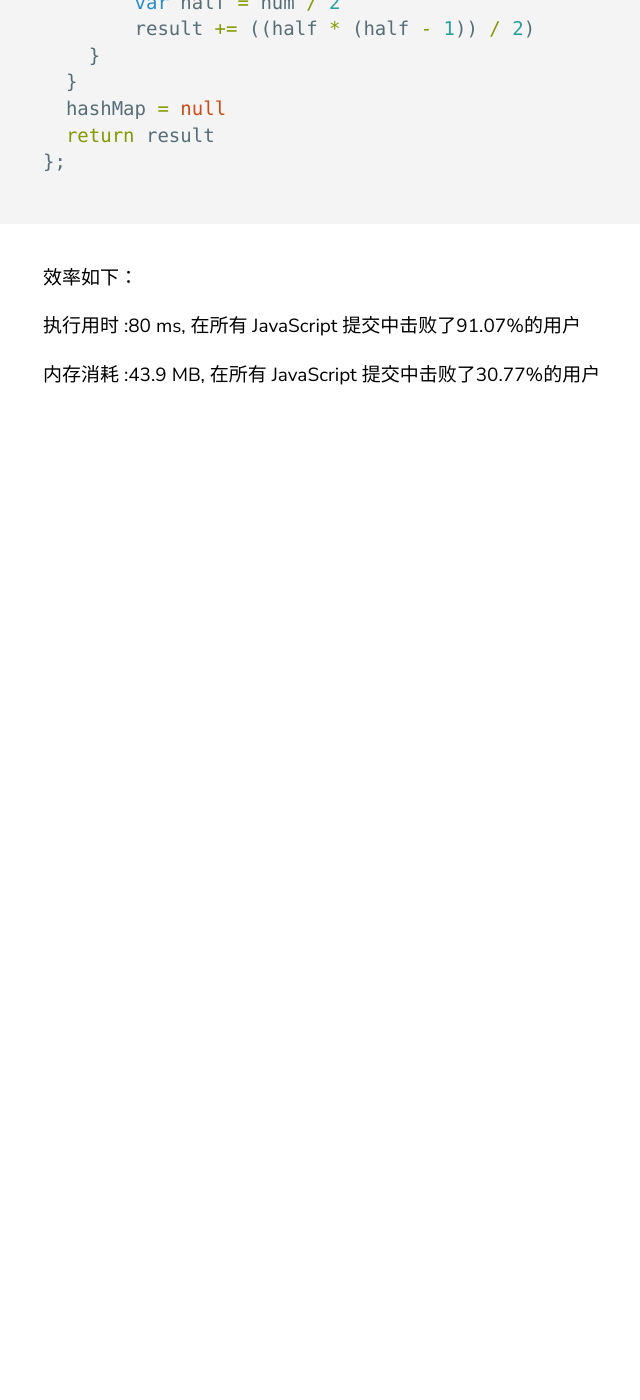
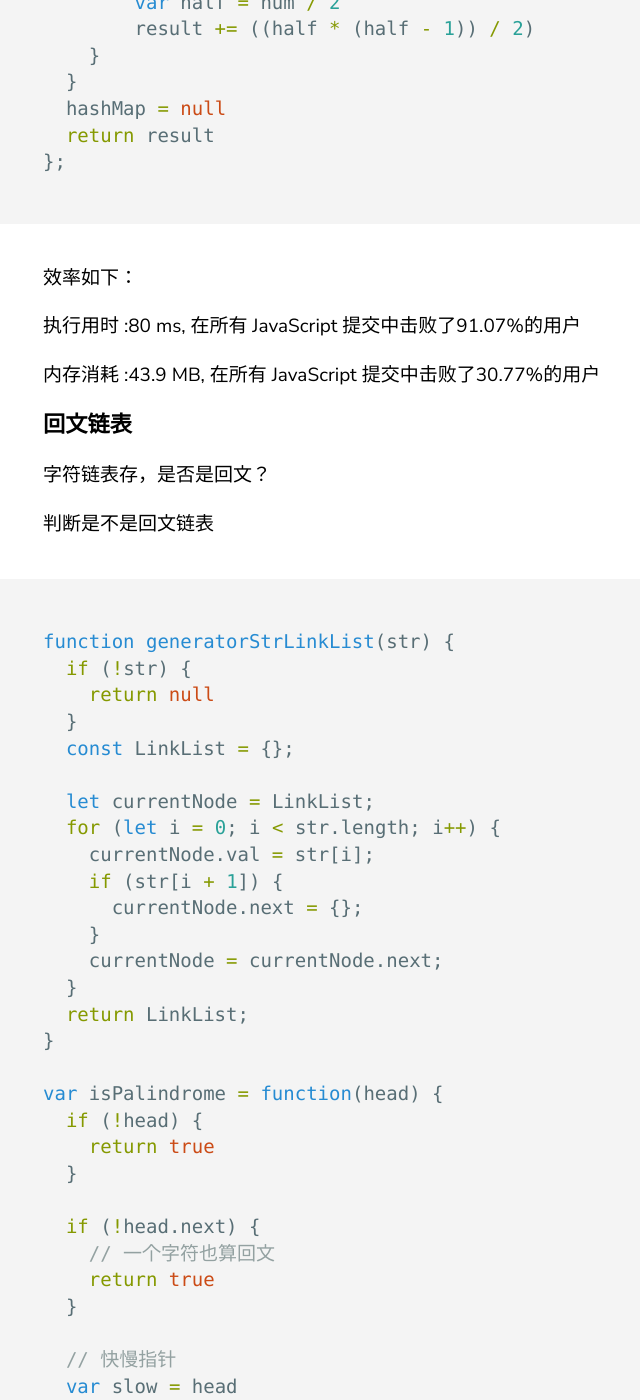
Before and after one commit to bilibiliou/bilibiliou.github.io, a Jekyll site: the page built from _posts/Algorithm/2019-11-19-leetcode-rush.markdown, in a window 1280 px wide and 1400 px high, scrolled down 20275 px. Shown: the whole window, without its empty margins (57-697 px from the left). Built offline with Jekyll 4.4.1, drawn with Linux system fonts in a browser that asks for light colours; before the commit the page ends 20684 px from its top, so only the background shows below that; some of the changed text lies outside the part shown.

Commit message:
new version

````diff
--- a/_posts/Algorithm/2019-11-19-leetcode-rush.markdown
+++ b/_posts/Algorithm/2019-11-19-leetcode-rush.markdown
@@ -734,3 +734,82 @@
 执行用时 :80 ms, 在所有 JavaScript 提交中击败了91.07%的用户
 
 内存消耗 :43.9 MB, 在所有 JavaScript 提交中击败了30.77%的用户
+
+### 回文链表
+
+字符链表存，是否是回文？
+
+判断是不是回文链表
+
+```js
+function generatorStrLinkList(str) {
+  if (!str) {
+    return null
+  }
+  const LinkList = {};
+
+  let currentNode = LinkList;
+  for (let i = 0; i < str.length; i++) {
+    currentNode.val = str[i];
+    if (str[i + 1]) {
+      currentNode.next = {};
+    }
+    currentNode = currentNode.next;
+  }
+  return LinkList;
+}
+
+var isPalindrome = function(head) {
+  if (!head) {
+    return true
+  }
+
+  if (!head.next) {
+    // 一个字符也算回文
+    return true
+  }
+
+  // 快慢指针
+  var slow = head
+  var fast = head
+  var prev = null
+
+  while (fast && fast.next) {
+    // 先用一个变量将当前慢指针记录下来，
+    var current = slow
+
+    fast = fast.next.next
+    slow = slow.next
+    current.next = prev
+    prev = current
+  }
+
+  if (fast) {
+    slow = slow.next
+  }
+
+  // 遍历两条链表，判断是否是回文
+  while (prev || slow) {
+    if (prev.val !== slow.val) {
+      return false
+    }
+
+    if (!prev || !slow) {
+      return false
+    }
+
+    prev = prev.next
+    slow = slow.next
+  }
+  return true
+};
+```
+
+执行用时：76 ms
+内存消耗：39.2 MB
+
+来源：力扣（LeetCode）
+
+链接：https://leetcode-cn.com/problems/palindrome-linked-list-lcci/submissions/
+
+著作权归领扣网络所有。商业转载请联系官方授权，非商业转载请注明出处。
````
Also changed, not shown: _posts/Algorithm/2018-4-14-tencent-inverview.markdown (added, +58 -0 lines), _posts/Algorithm/2020-03-23-problem-pack.markdown (+8 -0 lines).
